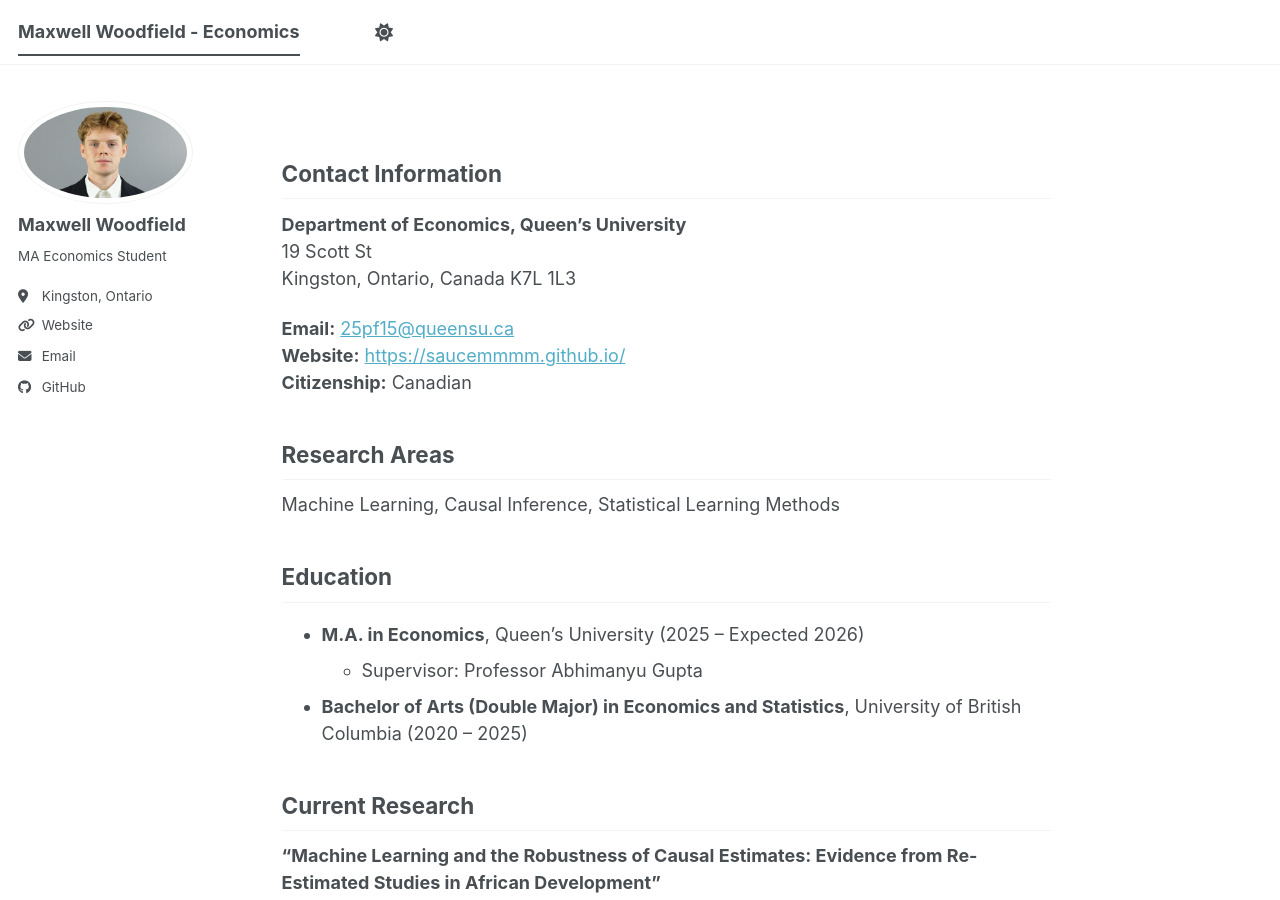
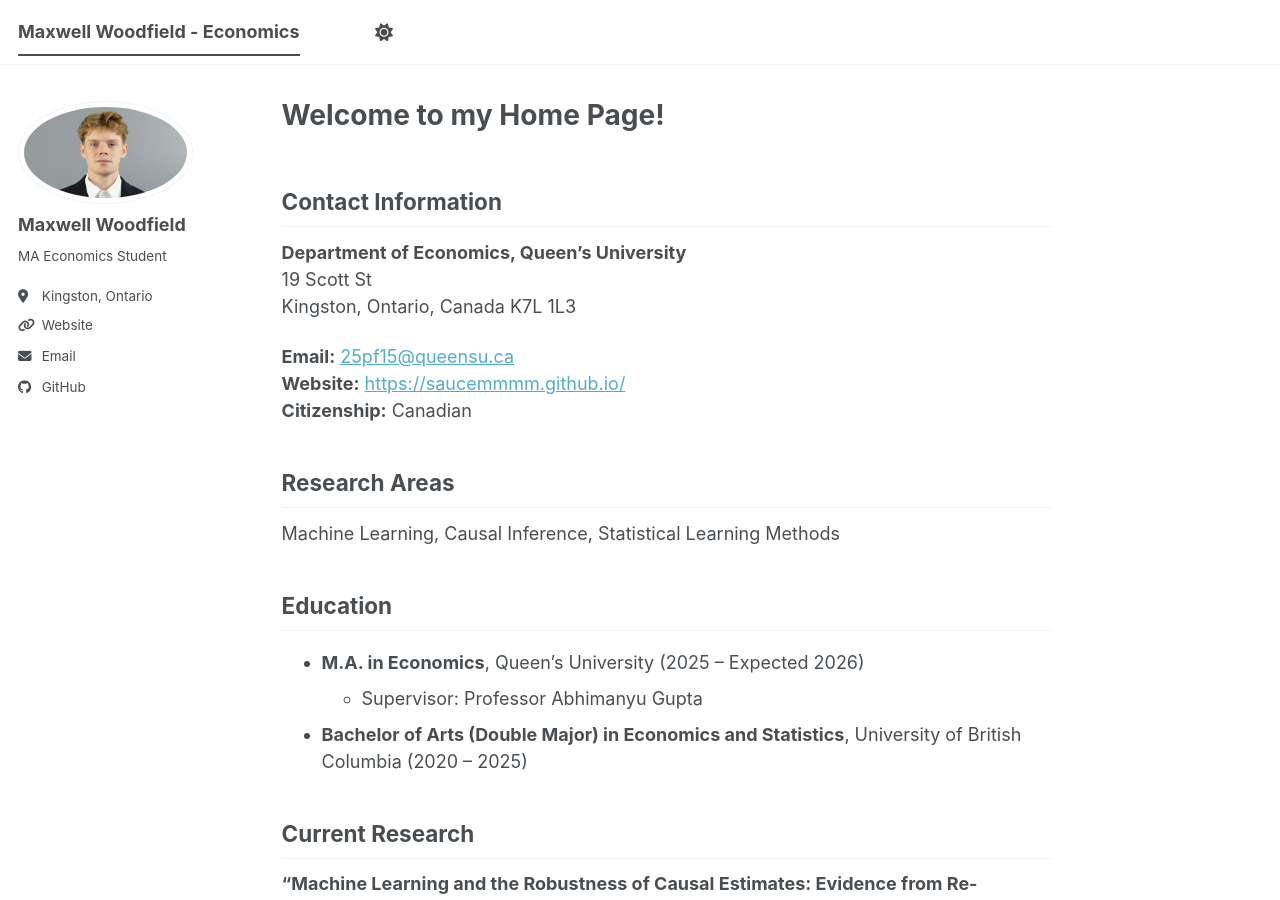
Before and after one commit to saucemmmm/saucemmmm.github.io, a Jekyll site: the page built from _pages/about.md, in a window 1280 px wide and 900 px high. Built offline with Jekyll 4.4.1, drawn with Linux system fonts in a browser that asks for light colours; a script bundle is joined from its source files by our own code; library files that are not in the unit come from our copies.

Commit message:
Update title in about.md to 'Welcome to my Home Page!'

```diff
--- a/_pages/about.md
+++ b/_pages/about.md
@@ -1,6 +1,6 @@
 ---
 permalink: /
-title: ""
+title: "Welcome to my Home Page!"
 author_profile: true
 redirect_from:
   - /about/
```
